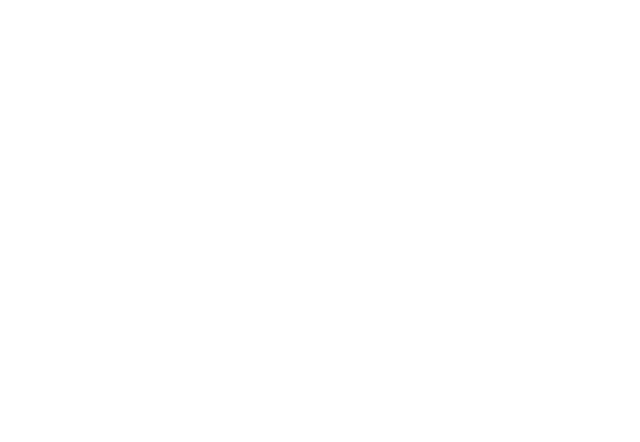
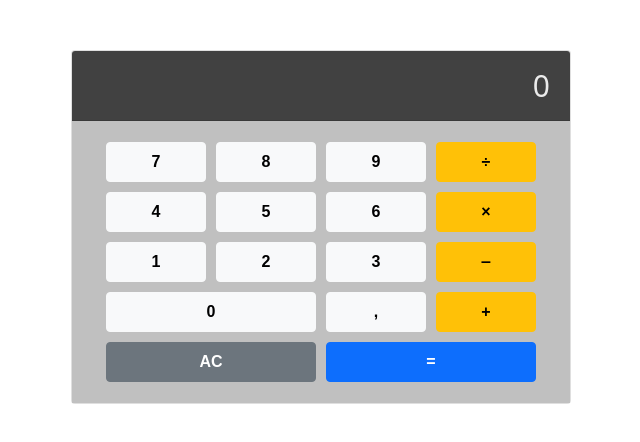
Before and after one commit to Moises52771/Calculadora, a plain HTML site: page index.html in a window 1280 px wide. Shown: the whole page, without its empty margins (319-959 px from the left). Drawn offline with nearby package versions, Linux system fonts and the light colour scheme.

Commit message:
Tratamento do clique nos botões

```diff
--- a/calculadora.css
+++ b/calculadora.css
@@ -0,0 +1,56 @@
+#calculadora {
+    width: 500px;
+    top: 50px;
+    margin: auto;
+}
+
+#calculadora .card-header {
+    background-color: #414141;
+    color: #ebebeb;
+}
+
+#calculadora .card-body {
+    display: flex;
+    flex-direction: column;
+    background-color: #c0c0c0;
+}
+
+#calculadora #display {
+    text-align: right;
+    font-size: 30px;
+}
+
+#calculadora button {
+    font-family: Arial, Helvetica, sans-serif;
+    font-weight: bold;
+
+}
+
+#calculadora .row {
+    margin: 0 auto;
+
+}
+
+#calculadora .col {
+    max-width: 100px;
+    padding: 0px;
+    margin: 5px;
+
+}
+
+#calculadora .col-6 {
+    width: 210px;
+    padding: 0px;
+    margin: 5px;
+
+}
+
+#calculadora .button-text {
+    height: 40px;
+    width: 100px;
+}
+
+#calculadora .button-text-sm {
+    height: 40px;
+    width: 210px;
+}
--- a/calculadora.js
+++ b/calculadora.js
@@ -0,0 +1,60 @@
+onload = () => {
+    document.querySelector('#bt-0').onclick = () => digito(0);
+    document.querySelector('#bt-1').onclick = () => digito(1);
+    document.querySelector('#bt-2').onclick = () => digito(2);
+    document.querySelector('#bt-3').onclick = () => digito(3);
+    document.querySelector('#bt-4').onclick = () => digito(4);
+    document.querySelector('#bt-5').onclick = () => digito(5);
+    document.querySelector('#bt-6').onclick = () => digito(6);
+    document.querySelector('#bt-7').onclick = () => digito(7);
+    document.querySelector('#bt-8').onclick = () => digito(8);
+    document.querySelector('#bt-9').onclick = () => digito(9);
+    document.querySelector('#bt-pt').onclick = virgula;
+    document.querySelector('#bt-ac').onclick = limpa;
+}
+
+// variáveis para armazenar o valor, o operador e o estado da calculadora
+
+let sValor = '0';
+let ehNovoNumero = true;
+
+const atualizaVisor = () => {
+    document.querySelector('#display').innerText = sValor;
+}
+
+// tratamento do clique no botão de digito
+const digito = (n) => {
+    if(ehNovoNumero){
+        if(n == 0){
+            sValor = '' + n;
+        }
+        else{
+            sValor = '' + n;
+            ehNovoNumero = false;
+        }
+    }
+    else{
+        sValor += n;
+    }
+    atualizaVisor();
+
+}
+
+// tratamento do clique no botão de ponto decimal
+const virgula = () => {
+    if(ehNovoNumero){
+        sValor = '0,';
+        ehNovoNumero = false;
+    }
+    else if(sValor.indexOf(',') == -1){
+        sValor += ',';
+    }
+    atualizaVisor();
+}
+
+// tratamento do clique no botão AC (all clear)
+const limpa = () => {
+    ehNovoNumero = true;
+    sValor = '0';
+    atualizaVisor();
+}
--- a/index.html
+++ b/index.html
@@ -15,6 +15,78 @@
     <script src="calculadora.js"></script>
 </head>
 <body>
+    <div class="container">
+        <div id="calculadora" class="card">
+            <div class="card-header">
+                <p id="display" class="m-1">0</p>
+            </div>
+            <div class="card-body">
+                <div class="row">
+                    <div class="col">
+                        <button id="bt-7" type="button" class="btn btn-light btn-block button-text">7</button>
+                    </div>
+                    <div class="col">
+                        <button id="bt-8" type="button" class="btn btn-light btn-block button-text">8</button>
+                    </div>
+                    <div class="col">
+                        <button id="bt-9" type="button" class="btn btn-light btn-block button-text">9</button>
+                    </div>
+                    <div class="col">
+                        <button id="bt-divide" type="button" class="btn btn-warning btn-block button-text">÷</button>
+                    </div>
+                </div>
+                <div class="row">
+                    <div class="col">
+                        <button id="bt-4" type="button" class="btn btn-light btn-block button-text">4</button>
+                    </div>
+                    <div class="col">
+                        <button id="bt-5" type="button" class="btn btn-light btn-block button-text">5</button>
+                    </div>
+                    <div class="col">
+                        <button id="bt-6" type="button" class="btn btn-light btn-block button-text">6</button>
+                    </div>
+                    <div class="col">
+                        <button id="bt-mult" type="button" class="btn btn-warning btn-block button-text">×</button>
+                    </div>
+                </div>
+                <div class="row">
+                    <div class="col">
+                        <button id="bt-1" type="button" class="btn btn-light btn-block button-text">1</button>
+                    </div>
+                    <div class="col">
+                        <button id="bt-2" type="button" class="btn btn-light btn-block button-text">2</button>
+                    </div>
+                    <div class="col">
+                        <button id="bt-3" type="button" class="btn btn-light btn-block button-text">3</button>
+                    </div>
+                    <div class="col">
+                        <button id="bt-sub" type="button" class="btn btn-warning btn-block button-text">‒</button>
+                    </div>
+                </div>
+                <div class="row">
+                    <div class="col-6">
+                        <button id="bt-0" type="button" class="btn btn-light btn-block button-text-sm">0</button>
+                    </div>
+                    <div class="col">
+                        <button id="bt-pt" type="button" class="btn btn-light btn-block button-text">,</button>
+                    </div>
+                    <div class="col">
+                        <button id="bt-som" type="button" class="btn btn-warning btn-block button-text">+</button>
+                    </div>
+                </div>
+                <div class="row">
+                    <div class="col-6">
+                        <button id="bt-ac" type="button" class="btn btn-secondary btn-block button-text-sm">AC</button>
+                    </div>
+                    <div class="col-6">
+                        <button id="bt-eq" type="button" class="btn btn-primary btn-block button-text-sm">=</button>
+                    </div>
+                </div>
+                </div>
+            </div>
 
+        </div>
+
+    </div>
 </body>
 </html>
```
